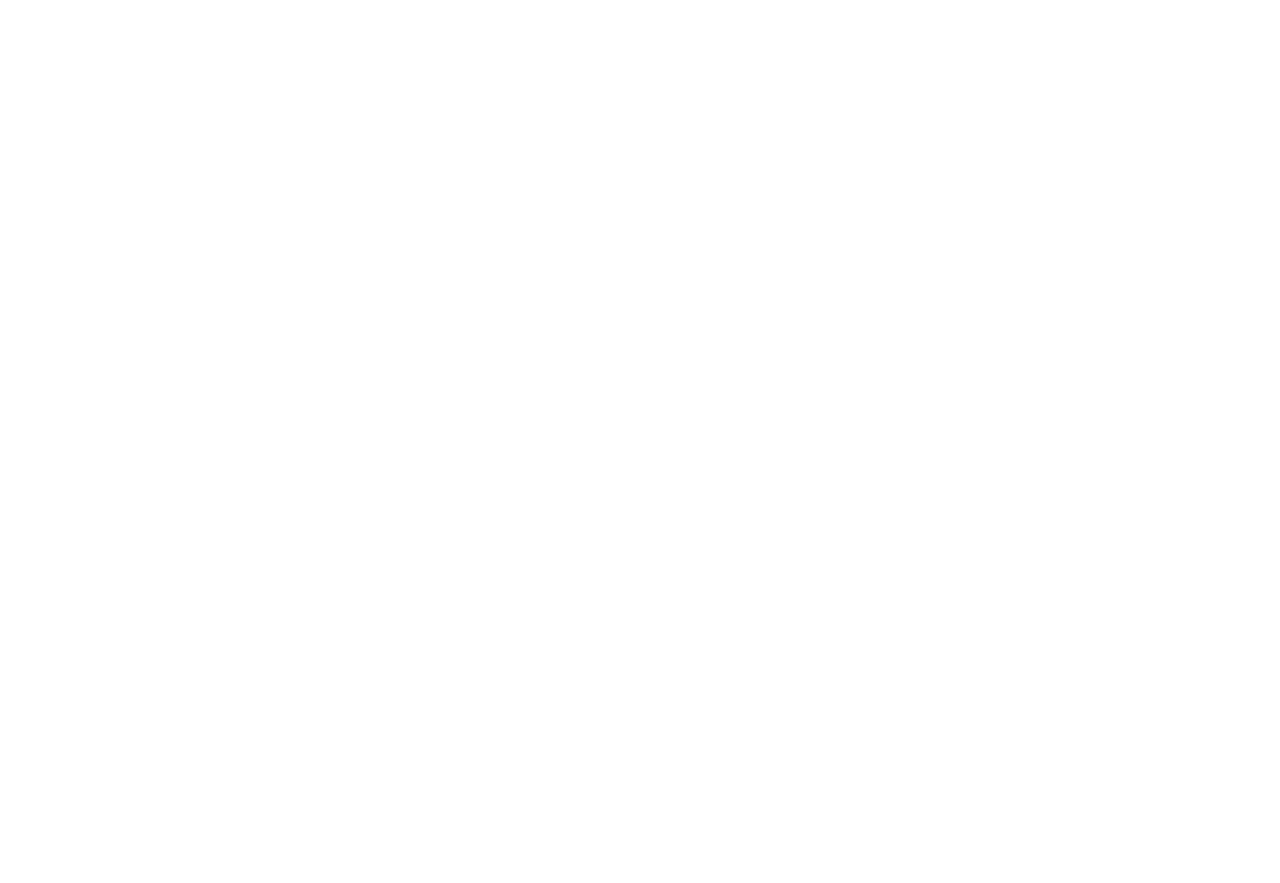
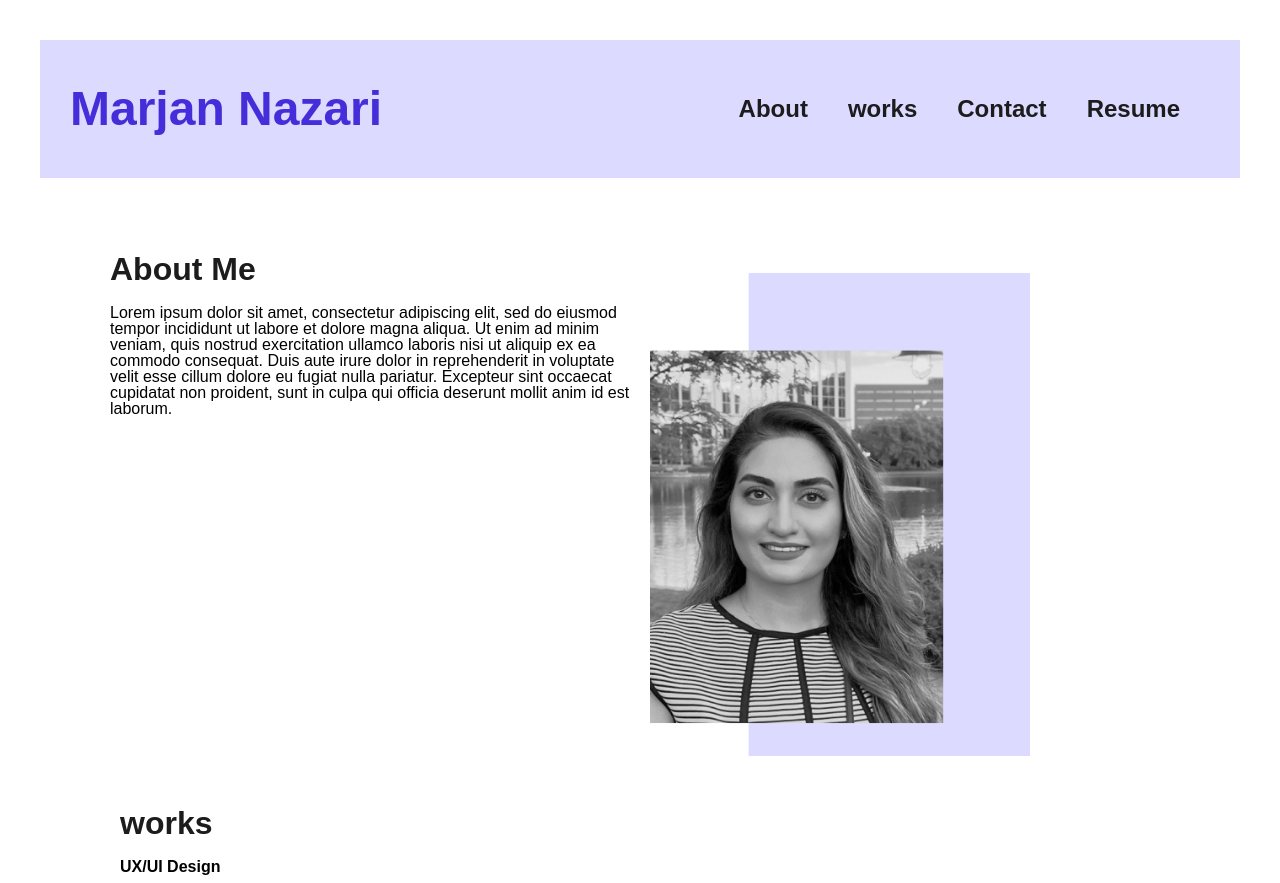
Before and after one commit to Marjan-MN/Portfolio, a plain HTML site: page index.html in a window 1280 px wide. Shown: the top 883 px of the page. Before the commit the page ends 800 px from the top, so only its background shows below. Drawn offline with Linux system fonts and the light colour scheme.

Commit message:
added css code

```diff
--- a/assets/css/reset.css
+++ b/assets/css/reset.css
@@ -0,0 +1,41 @@
+* {
+    margin: 0;
+    padding: 0;
+    box-sizing: border-box;
+  }
+
+  html {
+    height: 100%;
+  }
+
+  body {
+    min-height: 100%;
+    line-height: 1;
+    font-family: sans-serif;
+  }
+
+  h1,
+  h2,
+  h3,
+  h4,
+  h5,
+  h6 {
+    font-size: 100%;
+  }
+
+  input,
+  select,
+  option,
+  optgroup,
+  textarea,
+  button,
+  pre,
+  code {
+    font-size: 100%;
+    font-family: inherit;
+  }
+
+  ol,
+  ul {
+    list-style: none;
+  }
--- a/assets/css/style.css
+++ b/assets/css/style.css
@@ -0,0 +1,123 @@
+:root {
+    --dark: #452DD9;
+    --textColor:#1c1c1c;
+    --light: #DCDAFF;
+  }
+
+* {
+    margin: 15px 10px;
+    padding: 5px 10px;
+
+  }
+
+  html {
+    display: flex;
+    flex-wrap: wrap;
+    height: 100%;
+  }
+
+  body {
+    display: flex;
+    flex-wrap: wrap;
+    justify-content: flex-start;
+    min-height: 100vh;
+    font-size: medium;
+    font-family:sans-serif;
+    margin: 0;
+    flex-direction: column;
+  }
+
+  header{
+    background-color: var(--light);
+    display: flex;
+    justify-content: space-between;
+    align-items: center;
+    padding: 0px 10px 0px 10px;
+  }
+
+  h1 {
+    font-size: 300%;
+    color: var(--dark);
+}
+
+h2 {
+    font-size: 200%;
+    color: var(--textColor);
+    display: inline;
+}
+
+li{
+    margin: 5px;
+    padding: 15px;
+}
+
+nav ul {
+    display: flex;
+    justify-content: flex-end;
+    font-size: 100%;
+    padding: 0px ;
+
+  }
+
+  nav a {
+    font-size: 150%;
+    font-weight: bold;
+    text-decoration: none;
+    float: right;
+    color: var(--textColor);
+    margin: 0px;
+    padding: 0px;
+    line-height: normal;
+  }
+  nav a:hover {
+    color: var(--dark);
+    text-decoration: underline 2px;
+    line-height: 0.5px;
+  }
+
+  .mypic{
+    float: right;
+    display: inline;
+    width: 400px;
+    height: auto;
+    margin-right: 150px;
+  }
+
+  .works {
+    padding-top: 300px;
+    display: flex;
+    flex-wrap: wrap;
+    justify-content: space-between;
+  }
+
+  /*have a var(--dark) hover on the boxes*/
+
+  .box:hover{
+
+}
+
+  .box {
+
+        size: 50px;
+        padding: 10px;
+        flex: 0 0 300px;
+        margin: 20px;
+
+    }
+
+.workBox{
+    width: 500px;
+    height: 300px;
+}
+
+.icon{
+    width: 70px;
+    height: auto;
+    float: right;
+}
+
+footer{
+    background-color: var(--light);
+    align-items: center;
+
+}
--- a/index.html
+++ b/index.html
@@ -4,9 +4,57 @@
     <meta charset="UTF-8">
     <meta http-equiv="X-UA-Compatible" content="IE=edge">
     <meta name="viewport" content="width=device-width, initial-scale=1.0">
-    <title>Document</title>
+    <title>Marjan Nazari</title>
+    <link rel="stylesheet" href="./assets/css/reset.css" />
+    <link rel="stylesheet" href="./assets/css/style.css" />
 </head>
 <body>
+    <header>
+        <h1>Marjan Nazari</h1>
+        <nav>
+            <ul>
+                <li><a href="#">About</a></li>
+                <li><a href="#">works</a></li>
+                <li><a href="#">Contact</a></li>
+                <li><a href="#">Resume</a></li>
+            </ul>
+        </nav>
+    </header>
+    <main>
+        <section>
+            <article>
+                <h2>About Me</h2>
+                <img src="./assets/images/ME.png" class="mypic" alt="ME" />
+                <p>
+                    Lorem ipsum dolor sit amet, consectetur adipiscing elit, sed do eiusmod tempor incididunt ut labore et dolore magna aliqua. Ut enim ad minim veniam, quis nostrud exercitation ullamco laboris nisi ut aliquip ex ea commodo consequat. Duis aute irure dolor in reprehenderit in voluptate velit esse cillum dolore eu fugiat nulla pariatur. Excepteur sint occaecat cupidatat non proident, sunt in culpa qui officia deserunt mollit anim id est laborum.
+                </p>
+            </article>
+        </section>
+        <section class="works">
+            <article class="box">
+                <h2>works</h2>
+                    <h3>UX/UI Design</h3>
+                        <a href="#"><img src="./assets/images/Bamboo.jpg"  class="workBox" alt="Bamboo"/></a>
+                        <a href="#"><img src="./assets/images/CoffeeHouse.jpeg" class="workBox" alt="CoffeeHouse"/></a>
+                    <h3>Photography</h3>
+                        <a href="#"><img src="./assets/images/photography.jpg" class="workBox" alt="Photography"/></a>
+                    <h3>Programming</h3>
+                        <a href="#"><img src="./assets/images/Coming soon.jpg" class="workBox" alt="Coming soon"/></a>
+                        <a href="#"><img src="./assets/images/Coming soon.jpg" class="workBox" alt="Coming soon"/></a>
+            </article>
+        </section>
+    </main>
 
+
+    <footer>
+        <section>
+        <h2>Contact Me</h2>
+            <h3>feel free to reach out for collaborations or just a friendly hello🙂</h3>
+                <a href="#"><img src="./assets/images/Email.svg" class="icon" alt="Email"/></a>
+                <a href="#"><img src="./assets/images/LinkedIn.svg" class="icon" alt="LinkedIn"/></a>
+                <a href="#"><img src="./assets/images/GitHub.svg" class="icon" alt="Github"/></a>
+                 <a href="#"><img src="./assets/images/Behance.svg" class="icon" alt="Behance"/></a>
+        </section>
+    </footer>
 </body>
 </html>
```
Also changed, not shown: assets/images/Bamboo.jpg (added), assets/images/Behance.svg (added), assets/images/CoffeeHouse.jpeg (added), assets/images/Coming soon.jpg (added), assets/images/Email.svg (added), assets/images/GitHub.svg (added), assets/images/Insta.svg (added), assets/images/LinkedIn.svg (added), assets/images/ME.png (added), assets/images/Mukta-Medium.ttf (added), assets/images/photography.jpg (added).
